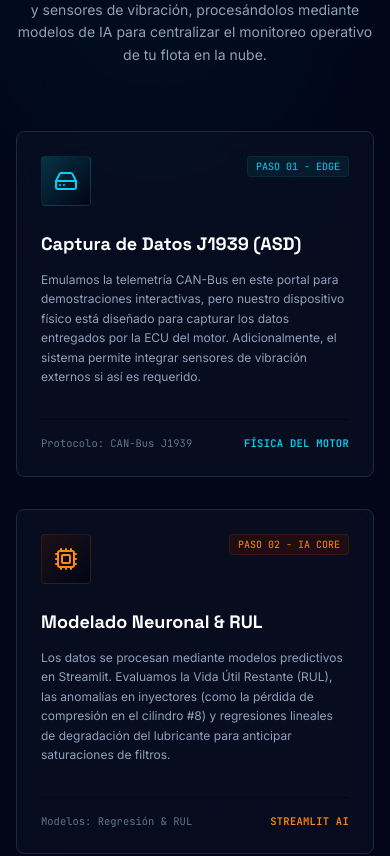
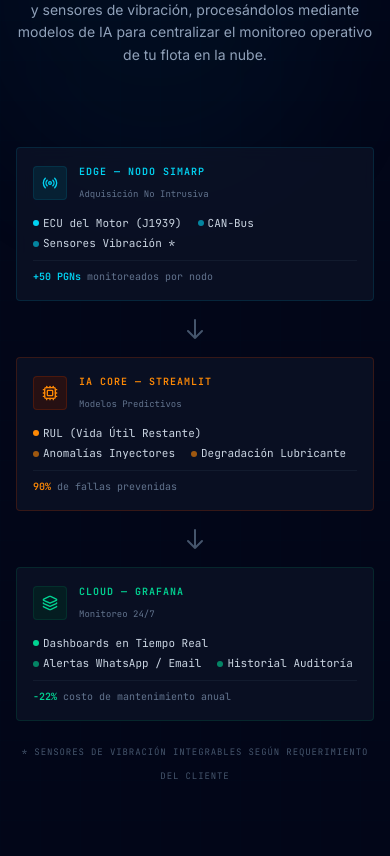
Before and after one commit to alandaf/mant-predictivo-simarp-pagina-inicio, a React (Vite) app: page / in a window 390 px wide. Shown: the part 4340-5196 px from the top of the page. Built offline with nearby package versions, Linux system fonts and the light colour scheme.

Commit message:
feat: add architecture pipeline diagram to solution section
- Visual Edge -> IA Core -> Cloud diagram with key metrics
- Animated connecting dots (desktop) and arrows (mobile)
- Shows +50 PGNs, 90% failure prevention, -22% cost reduction

```diff
--- a/src/components/ProblemAndSolution.tsx
+++ b/src/components/ProblemAndSolution.tsx
@@ -124,6 +124,115 @@
             </p>
           </div>
 
+          {/* Architecture Diagram */}
+          <div className="relative py-4">
+            {/* Connecting pipe background (desktop only) */}
+            <div className="hidden lg:block absolute top-1/2 left-[16.66%] right-[16.66%] h-px bg-gradient-to-r from-cyan-500/40 via-slate-600/40 to-emerald-500/40 -translate-y-1/2 z-0" />
+            <div className="hidden lg:block absolute top-1/2 left-[33%] w-3 h-3 bg-cyan-400 rounded-full -translate-x-1/2 -translate-y-1/2 animate-pulse z-10" />
+            <div className="hidden lg:block absolute top-1/2 left-[66%] w-3 h-3 bg-emerald-400 rounded-full -translate-x-1/2 -translate-y-1/2 animate-pulse z-10" />
+
+            <div className="grid grid-cols-1 md:grid-cols-3 gap-4 md:gap-6 relative z-20">
+              {/* Node 1: Edge */}
+              <motion.div
+                initial={{ opacity: 0, y: 10 }}
+                animate={{ opacity: 1, y: 0 }}
+                transition={{ duration: 0.4, delay: 0.1 }}
+                className="bg-slate-900/60 border border-cyan-800/30 rounded-sm p-4 md:p-5 backdrop-blur-sm group hover:border-cyan-500/40 transition-all duration-300"
+              >
+                <div className="flex items-center gap-3 mb-3">
+                  <div className="bg-cyan-950/50 p-2 rounded-sm text-cyan-400 border border-cyan-800/30">
+                    <Radio className="w-4 h-4" />
+                  </div>
+                  <div>
+                    <span className="text-[10px] font-mono text-cyan-400 font-bold uppercase tracking-widest block">EDGE — Nodo Simarp</span>
+                    <span className="text-[9px] text-slate-500 font-mono">Adquisición No Intrusiva</span>
+                  </div>
+                </div>
+                <div className="flex flex-wrap gap-x-4 gap-y-1 text-[11px] text-slate-300 font-mono">
+                  <span className="flex items-center gap-1"><span className="w-1.5 h-1.5 rounded-full bg-cyan-400" />ECU del Motor (J1939)</span>
+                  <span className="flex items-center gap-1"><span className="w-1.5 h-1.5 rounded-full bg-cyan-400/60" />CAN-Bus</span>
+                  <span className="flex items-center gap-1"><span className="w-1.5 h-1.5 rounded-full bg-cyan-400/60" />Sensores Vibración *</span>
+                </div>
+                <div className="mt-2 pt-2 border-t border-slate-800/50 text-[10px] text-slate-500 font-mono">
+                  <span className="text-cyan-400 font-bold">+50 PGNs</span> monitoreados por nodo
+                </div>
+              </motion.div>
+
+              {/* Arrow (mobile) - hidden on md+ since we use the line */}
+              <div className="flex justify-center md:hidden">
+                <svg className="w-6 h-6 text-slate-600" fill="none" stroke="currentColor" viewBox="0 0 24 24">
+                  <path strokeLinecap="round" strokeLinejoin="round" strokeWidth={2} d="M19 14l-7 7m0 0l-7-7m7 7V3" />
+                </svg>
+              </div>
+
+              {/* Node 2: IA Core */}
+              <motion.div
+                initial={{ opacity: 0, y: 10 }}
+                animate={{ opacity: 1, y: 0 }}
+                transition={{ duration: 0.4, delay: 0.2 }}
+                className="bg-slate-900/60 border border-orange-800/30 rounded-sm p-4 md:p-5 backdrop-blur-sm group hover:border-orange-500/40 transition-all duration-300"
+              >
+                <div className="flex items-center gap-3 mb-3">
+                  <div className="bg-orange-950/50 p-2 rounded-sm text-orange-400 border border-orange-800/30">
+                    <Cpu className="w-4 h-4" />
+                  </div>
+                  <div>
+                    <span className="text-[10px] font-mono text-orange-400 font-bold uppercase tracking-widest block">IA CORE — Streamlit</span>
+                    <span className="text-[9px] text-slate-500 font-mono">Modelos Predictivos</span>
+                  </div>
+                </div>
+                <div className="flex flex-wrap gap-x-4 gap-y-1 text-[11px] text-slate-300 font-mono">
+                  <span className="flex items-center gap-1"><span className="w-1.5 h-1.5 rounded-full bg-orange-400" />RUL (Vida Útil Restante)</span>
+                  <span className="flex items-center gap-1"><span className="w-1.5 h-1.5 rounded-full bg-orange-400/60" />Anomalías Inyectores</span>
+                  <span className="flex items-center gap-1"><span className="w-1.5 h-1.5 rounded-full bg-orange-400/60" />Degradación Lubricante</span>
+                </div>
+                <div className="mt-2 pt-2 border-t border-slate-800/50 text-[10px] text-slate-500 font-mono">
+                  <span className="text-orange-400 font-bold">90%</span> de fallas prevenidas
+                </div>
+              </motion.div>
+
+              {/* Arrow (mobile) */}
+              <div className="flex justify-center md:hidden">
+                <svg className="w-6 h-6 text-slate-600" fill="none" stroke="currentColor" viewBox="0 0 24 24">
+                  <path strokeLinecap="round" strokeLinejoin="round" strokeWidth={2} d="M19 14l-7 7m0 0l-7-7m7 7V3" />
+                </svg>
+              </div>
+
+              {/* Node 3: Cloud */}
+              <motion.div
+                initial={{ opacity: 0, y: 10 }}
+                animate={{ opacity: 1, y: 0 }}
+                transition={{ duration: 0.4, delay: 0.3 }}
+                className="bg-slate-900/60 border border-emerald-800/30 rounded-sm p-4 md:p-5 backdrop-blur-sm group hover:border-emerald-500/40 transition-all duration-300"
+              >
+                <div className="flex items-center gap-3 mb-3">
+                  <div className="bg-emerald-950/50 p-2 rounded-sm text-emerald-400 border border-emerald-800/30">
+                    <Layers className="w-4 h-4" />
+                  </div>
+                  <div>
+                    <span className="text-[10px] font-mono text-emerald-400 font-bold uppercase tracking-widest block">CLOUD — Grafana</span>
+                    <span className="text-[9px] text-slate-500 font-mono">Monitoreo 24/7</span>
+                  </div>
+                </div>
+                <div className="flex flex-wrap gap-x-4 gap-y-1 text-[11px] text-slate-300 font-mono">
+                  <span className="flex items-center gap-1"><span className="w-1.5 h-1.5 rounded-full bg-emerald-400" />Dashboards en Tiempo Real</span>
+                  <span className="flex items-center gap-1"><span className="w-1.5 h-1.5 rounded-full bg-emerald-400/60" />Alertas WhatsApp / Email</span>
+                  <span className="flex items-center gap-1"><span className="w-1.5 h-1.5 rounded-full bg-emerald-400/60" />Historial Auditoría</span>
+                </div>
+                <div className="mt-2 pt-2 border-t border-slate-800/50 text-[10px] text-slate-500 font-mono">
+                  <span className="text-emerald-400 font-bold">-22%</span> costo de mantenimiento anual
+                </div>
+              </motion.div>
+            </div>
+
+            {/* Bottom legend */}
+            <div className="mt-4 text-center">
+              <span className="text-[9px] font-mono text-slate-600 tracking-widest uppercase">
+                * Sensores de vibración integrables según requerimiento del cliente
+              </span>
+            </div>
+          </div>
+
           {/* Pipeline Visual Flow (3 columns with directional indicators) */}
           <div className="grid grid-cols-1 lg:grid-cols-3 gap-8 relative">
 
```
Also changed, not shown: 7 other files (tests, documents, lock files or other folders).
